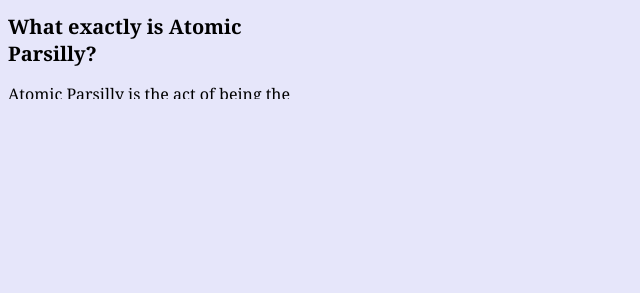
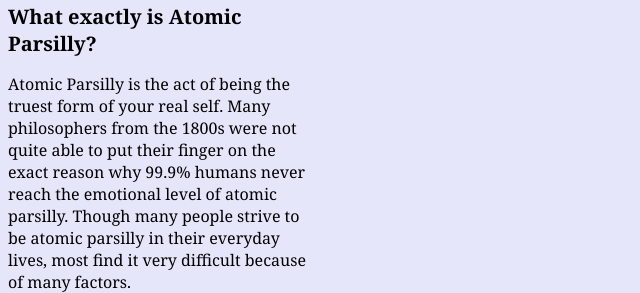
Before and after one commit to cstobbe/js_scraps, a PHP site: page / in a window 1280 px wide. Shown: the part 620-913 px from the top of the page, without its empty margins (0-640 px from the left). Before the commit the page ends 719 px from the top, so only its background shows below. Run offline with PHP 8.4, Linux system fonts and the light colour scheme.

Commit message:
comment out container properties

```diff
--- a/style.css
+++ b/style.css
@@ -31,9 +31,6 @@ img {
   border-width:2px;
   border-color: #AF3432;*/
   border: 2px dashed Black;
-  padding:5px;
-  clear: both;
-  position: static;
 }
 /* style a unique identifier element from index.html
 #bullet-list{
@@ -48,8 +45,8 @@ img {
 .container{
   max-height:100px;
   max-width:300px;
-  overflow:scroll;
-  float:left;
+  /*overflow:scroll;
+  float:left; */
 }
 
 .container-header{
```
